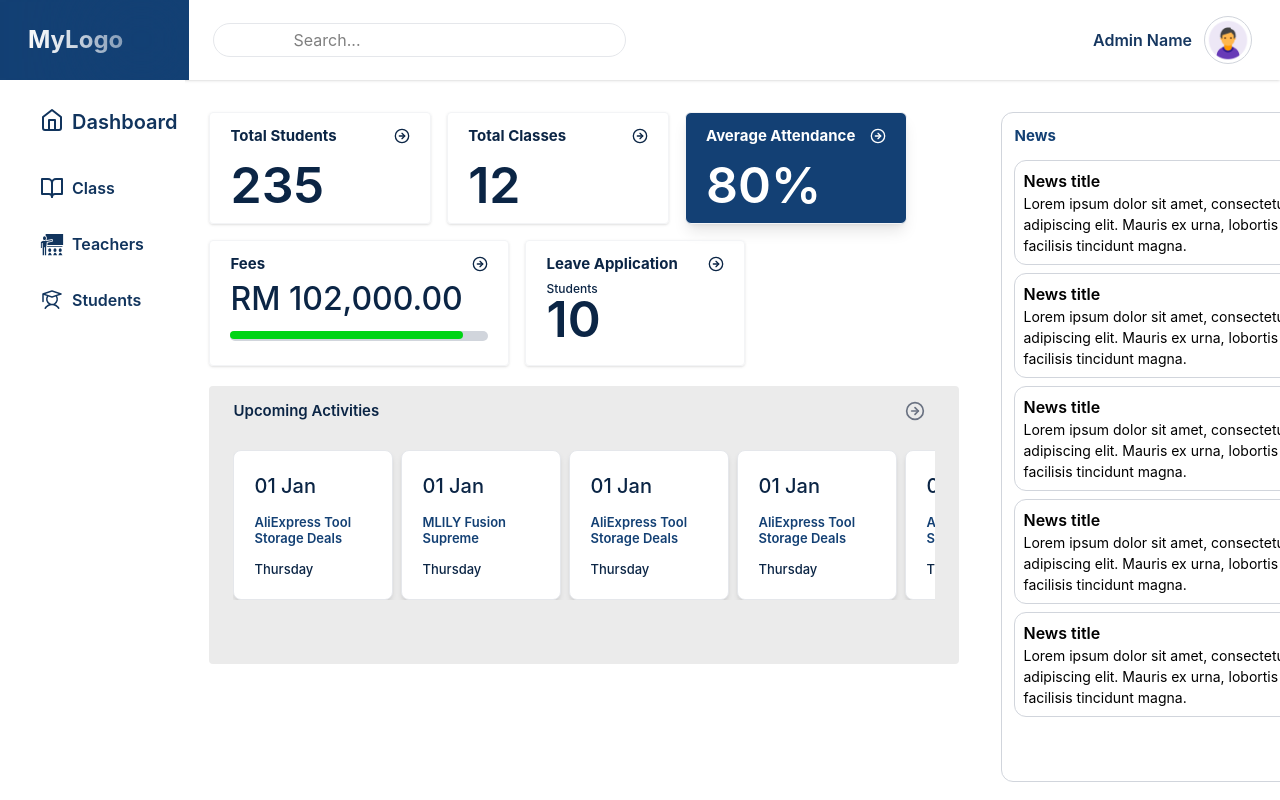
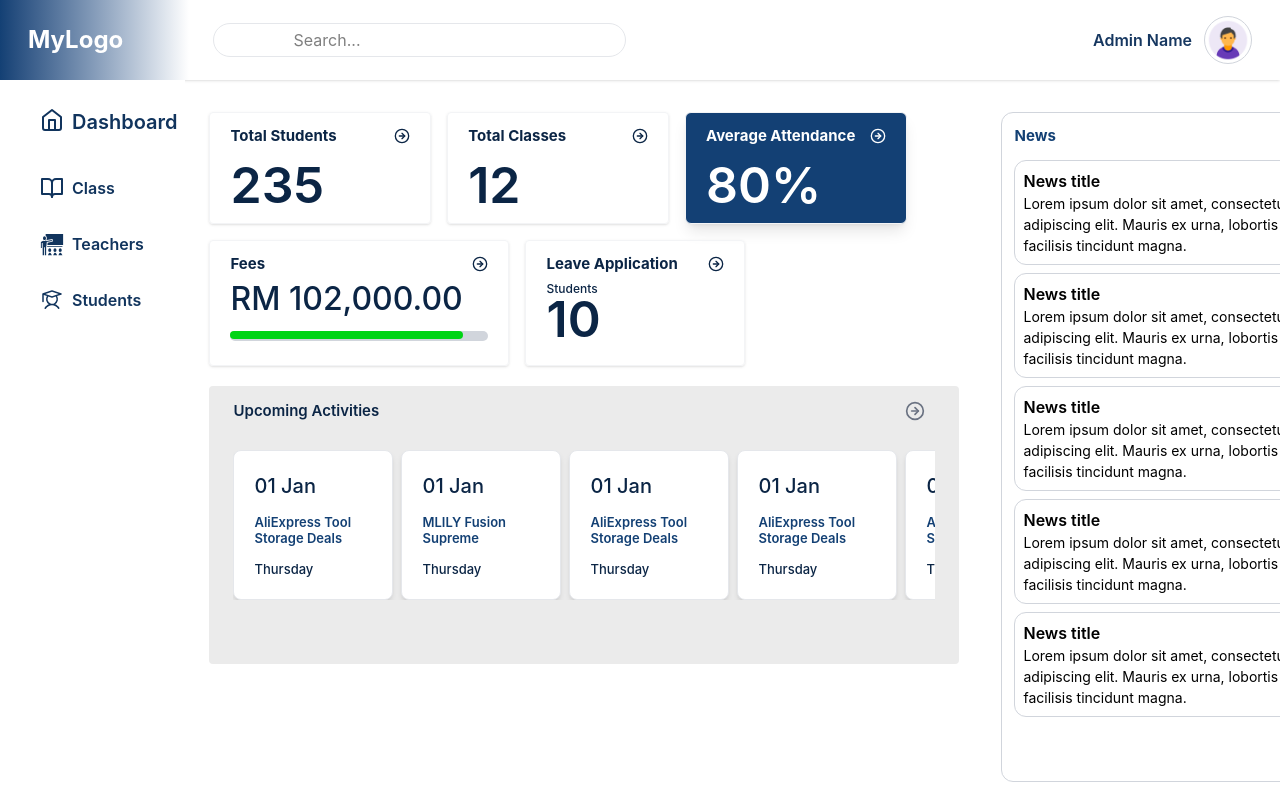
Before and after one commit to milonahmedshuvo/pece-project, a React (Vite) app: page / in a window 1280 px wide. Shown: the top 800 px of the page. Built offline with nearby package versions, Linux system fonts and the light colour scheme; a web font is replaced by a local one.

Commit message:
profile admin

```diff
--- a/src/layout/Navbar/Navbar.tsx
+++ b/src/layout/Navbar/Navbar.tsx
@@ -15,10 +15,10 @@ const Navbar = () => {
       {/* Left side: Logo & Search */}
       <div className="flex items-center space-x-4 lg:w-1/2  ">
         {/* Logo */}
-        <div className="relative w-52 sm:w-72 bg-[#134074] py-6 overflow-hidden h-full">
+        <div className="relative w-52 sm:w-72  py-6 overflow-hidden h-full bg-gradient-to-r from-[#134074] to-white  ">
           <div className="text-2xl font-bold ml-7 text-white">MyLogo</div>
 
-          <div className="absolute top-0 right-0 w-1/2 h-full bg-[#134074] blur-2xl"></div>
+          <div className="absolute top-0 right-0 w-1/2 h-full  blur-3xl"></div>
         </div>
 
         {/* Search Bar */}
@@ -30,8 +30,6 @@ const Navbar = () => {
           className="hidden md:block border border-gray-200 px-20 py-1 rounded-full w-48 md:w-64 lg:w-[546px] ml-2 focus:outline-none focus:ring-2 focus:ring-blue-500 "
         />
       </div>
-
-
 
 
 
```
